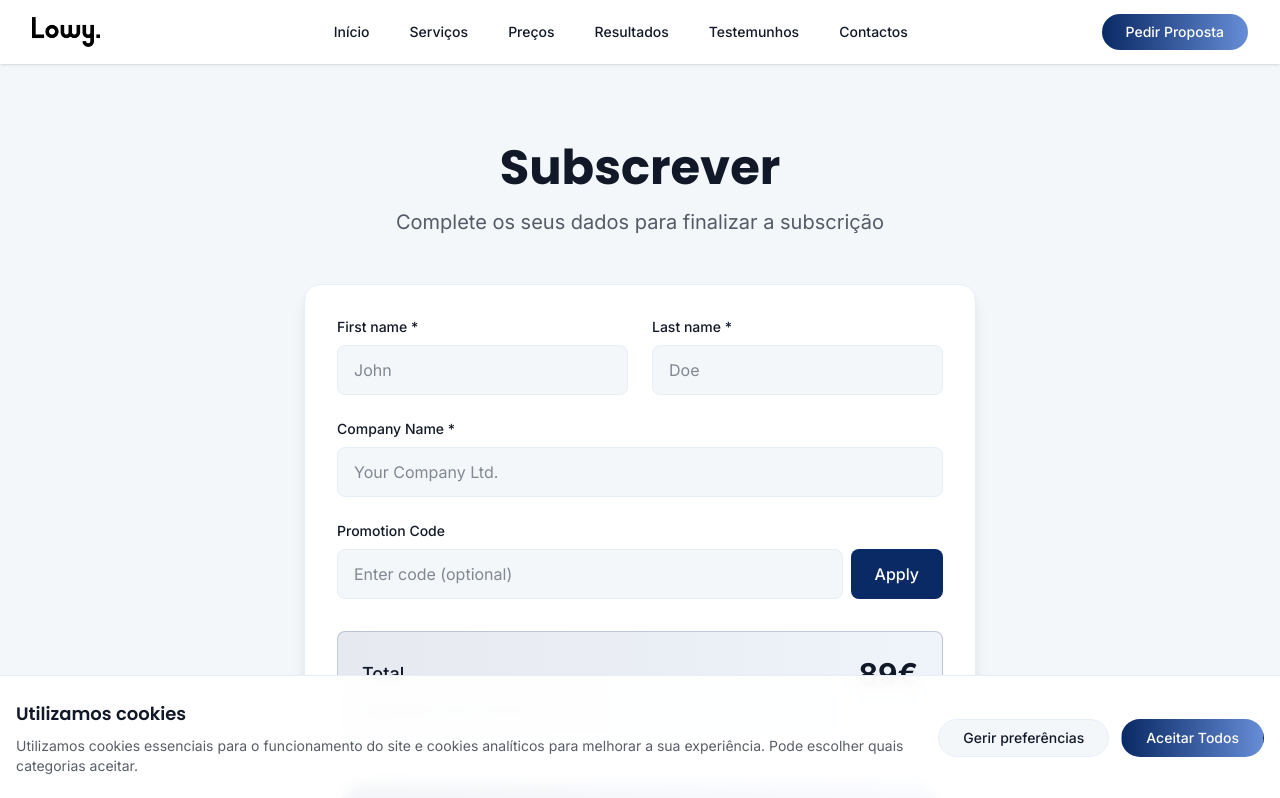
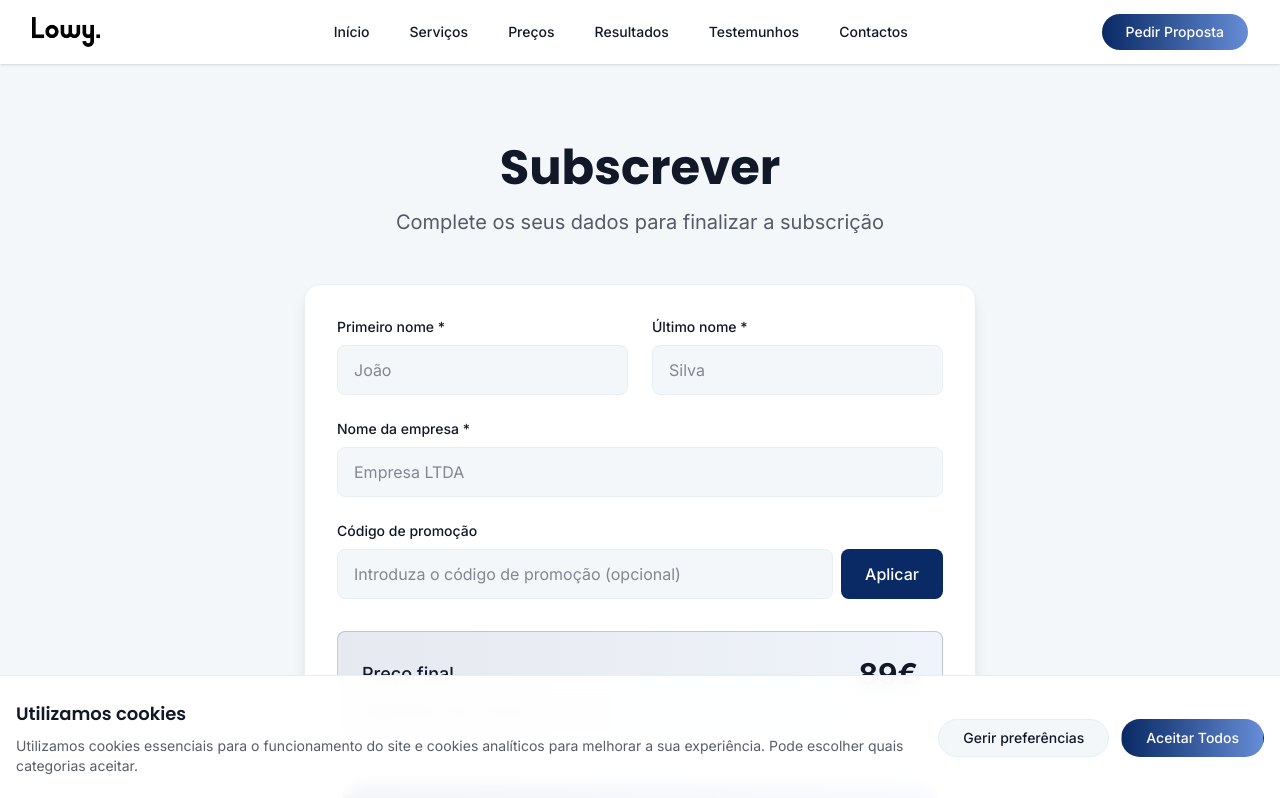
Before and after one commit to lourencop01/lowy-website, a Next.js app: page /subscribe in a window 1280 px wide. Shown: the top 798 px of the page. Built offline with nearby package versions, Linux system fonts and the light colour scheme; no server answers.

Commit message:
traduzir para portugues

```diff
--- a/src/app/subscribe/page.tsx
+++ b/src/app/subscribe/page.tsx
@@ -81,7 +81,7 @@ export default function SubscribePage() {
               <div className="grid grid-cols-1 md:grid-cols-2 gap-6">
                 <div>
                   <label htmlFor="firstName" className="block text-sm font-medium text-text mb-2">
-                    First name *
+                    Primeiro nome *
                   </label>
                   <input
                     id="firstName"
@@ -89,13 +89,13 @@ export default function SubscribePage() {
                     name="firstName"
                     required
                     className="w-full px-4 py-3 border border-border rounded-lg bg-bg text-text placeholder-text/50 focus:ring-2 focus:ring-primary/40 focus:border-primary transition-colors"
-                    placeholder="John"
+                    placeholder="João"
                   />
                 </div>
 
                 <div>
                   <label htmlFor="lastName" className="block text-sm font-medium text-text mb-2">
-                    Last name *
+                    Último nome *
                   </label>
                   <input
                     id="lastName"
@@ -103,7 +103,7 @@ export default function SubscribePage() {
                     name="lastName"
                     required
                     className="w-full px-4 py-3 border border-border rounded-lg bg-bg text-text placeholder-text/50 focus:ring-2 focus:ring-primary/40 focus:border-primary transition-colors"
-                    placeholder="Doe"
+                    placeholder="Silva"
                   />
                 </div>
               </div>
@@ -111,7 +111,7 @@ export default function SubscribePage() {
               {/* Company Name */}
               <div>
                 <label htmlFor="companyName" className="block text-sm font-medium text-text mb-2">
-                  Company Name *
+                  Nome da empresa *
                 </label>
                 <input
                   id="companyName"
@@ -119,14 +119,14 @@ export default function SubscribePage() {
                   name="companyName"
                   required
                   className="w-full px-4 py-3 border border-border rounded-lg bg-bg text-text placeholder-text/50 focus:ring-2 focus:ring-primary/40 focus:border-primary transition-colors"
-                  placeholder="Your Company Ltd."
+                  placeholder="Empresa LTDA"
                 />
               </div>
 
               {/* Promotion Code */}
               <div>
                 <label htmlFor="promotionCode" className="block text-sm font-medium text-text mb-2">
-                  Promotion Code
+                  Código de promoção
                 </label>
                 <div className="flex gap-2">
                   <input
@@ -137,14 +137,14 @@ export default function SubscribePage() {
                     onChange={(e) => handlePromotionCodeChange(e.target.value)}
                     onKeyDown={(e) => e.key === 'Enter' && (e.preventDefault(), handleApplyPromoCode())}
                     className="flex-1 px-4 py-3 border border-border rounded-lg bg-bg text-text placeholder-text/50 focus:ring-2 focus:ring-primary/40 focus:border-primary transition-colors"
-                    placeholder="Enter code (optional)"
+                    placeholder="Introduza o código de promoção (opcional)"
                   />
                   <button
                     type="button"
                     onClick={handleApplyPromoCode}
                     className="px-6 py-3 bg-primary hover:bg-primary/90 text-white rounded-lg font-medium transition-colors focus:ring-2 focus:ring-primary/40"
                   >
-                    Apply
+                    Aplicar
                   </button>
                 </div>
                 {codeStatus === 'valid' && (
@@ -152,7 +152,7 @@ export default function SubscribePage() {
                     <svg className="w-4 h-4 mr-1" fill="none" stroke="currentColor" viewBox="0 0 24 24">
                       <path strokeLinecap="round" strokeLinejoin="round" strokeWidth={2} d="M5 13l4 4L19 7" />
                     </svg>
-                    Code applied! You save {appliedDiscount}€
+                    Código aplicado! Você poupa {appliedDiscount}€
                   </p>
                 )}
                 {codeStatus === 'invalid' && (
@@ -160,7 +160,7 @@ export default function SubscribePage() {
                     <svg className="w-4 h-4 mr-1" fill="none" stroke="currentColor" viewBox="0 0 24 24">
                       <path strokeLinecap="round" strokeLinejoin="round" strokeWidth={2} d="M6 18L18 6M6 6l12 12" />
                     </svg>
-                    Invalid promotion code
+                    Código de promoção inválido
                   </p>
                 )}
               </div>
@@ -170,23 +170,23 @@ export default function SubscribePage() {
                 {appliedDiscount > 0 ? (
                   <>
                     <div className="flex justify-between items-center mb-2">
-                      <span className="text-sm font-medium text-text/70">Original Price</span>
+                      <span className="text-sm font-medium text-text/70">Preço original</span>
                       <span className="text-lg text-text/70 line-through">{basePrice}€</span>
                     </div>
                     <div className="flex justify-between items-center mb-2">
-                      <span className="text-sm font-medium text-success">Discount</span>
+                      <span className="text-sm font-medium text-success">Desconto</span>
                       <span className="text-lg text-success">-{appliedDiscount}€</span>
                     </div>
                     <div className="border-t border-primary/20 pt-3 mt-3">
                       <div className="flex justify-between items-center">
-                        <span className="text-lg font-medium text-text">Total</span>
+                        <span className="text-lg font-medium text-text">Preço final</span>
                         <span className="text-3xl font-bold text-text">{finalPrice}€</span>
                       </div>
                     </div>
                   </>
                 ) : (
                   <div className="flex justify-between items-center">
-                    <span className="text-lg font-medium text-text">Total</span>
+                    <span className="text-lg font-medium text-text">Preço final</span>
                     <span className="text-3xl font-bold text-text">{basePrice}€</span>
                   </div>
                 )}
@@ -199,7 +199,7 @@ export default function SubscribePage() {
                   type="submit"
                   className="w-full bg-gradient-to-r from-primary to-accent hover:from-primary/90 hover:to-accent/90 text-white px-8 py-4 rounded-full text-lg font-medium shadow-lg hover:shadow-xl cursor-pointer hover:scale-105 active:scale-95 focus-visible:outline-none focus-visible:ring-2 focus-visible:ring-primary/40 ring-offset-2 ring-offset-bg transition-all"
                 >
-                  Subscribe
+                  Subscrever
                 </button>
               </div>
 
```
